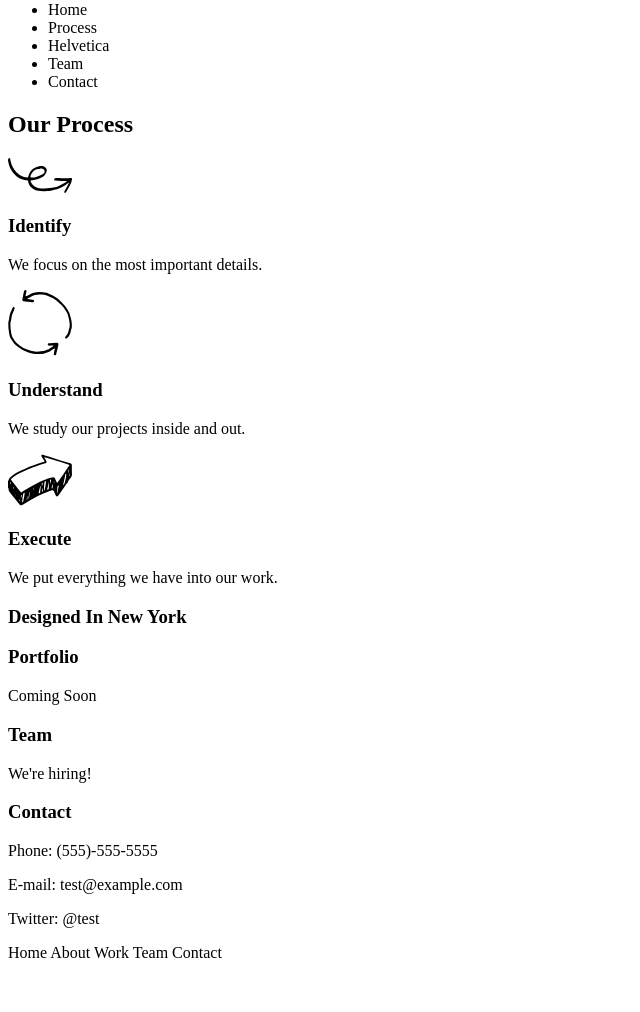
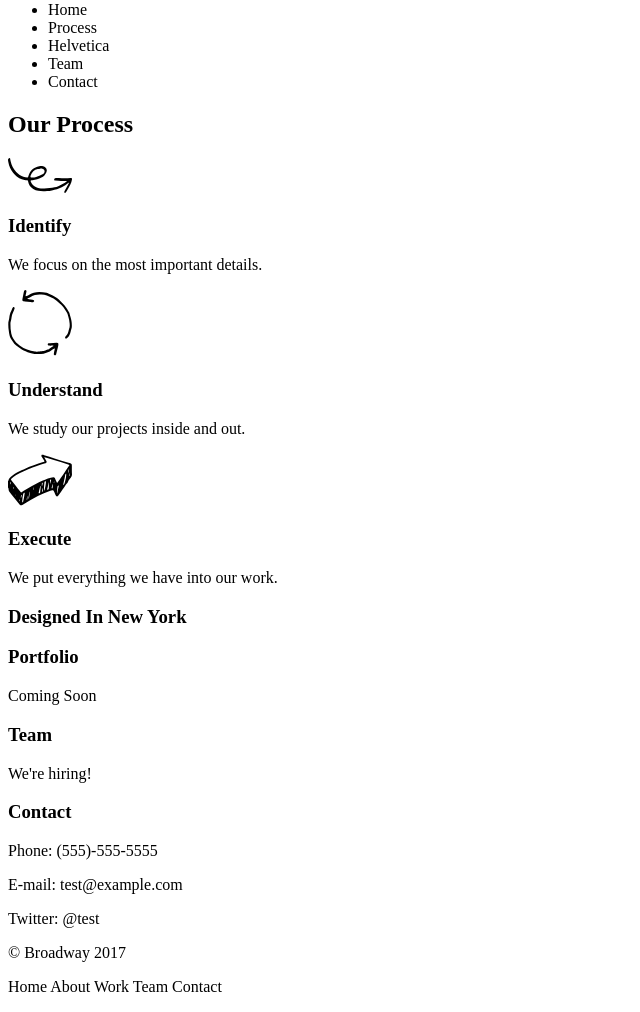
Before and after one commit to BlueJayBird/broadway, a plain HTML site: page index.html in a window 1280 px wide. Shown: the part 79-1091 px from the top of the page, without its empty margins (0-640 px from the left). Before the commit the page ends 1057 px from the top, so only its background shows below. Drawn offline with Linux system fonts and the light colour scheme.

Commit message:
added copyright mark

```diff
--- a/index.html
+++ b/index.html
@@ -39,6 +39,7 @@
           <p>Twitter: @test</p>
     </div>
     <div class=footer">
+       <p class="copyright-mark">© Broadway 2017</p>
       <p>Home About Work Team Contact</p>
     </div>
   </body>
```
